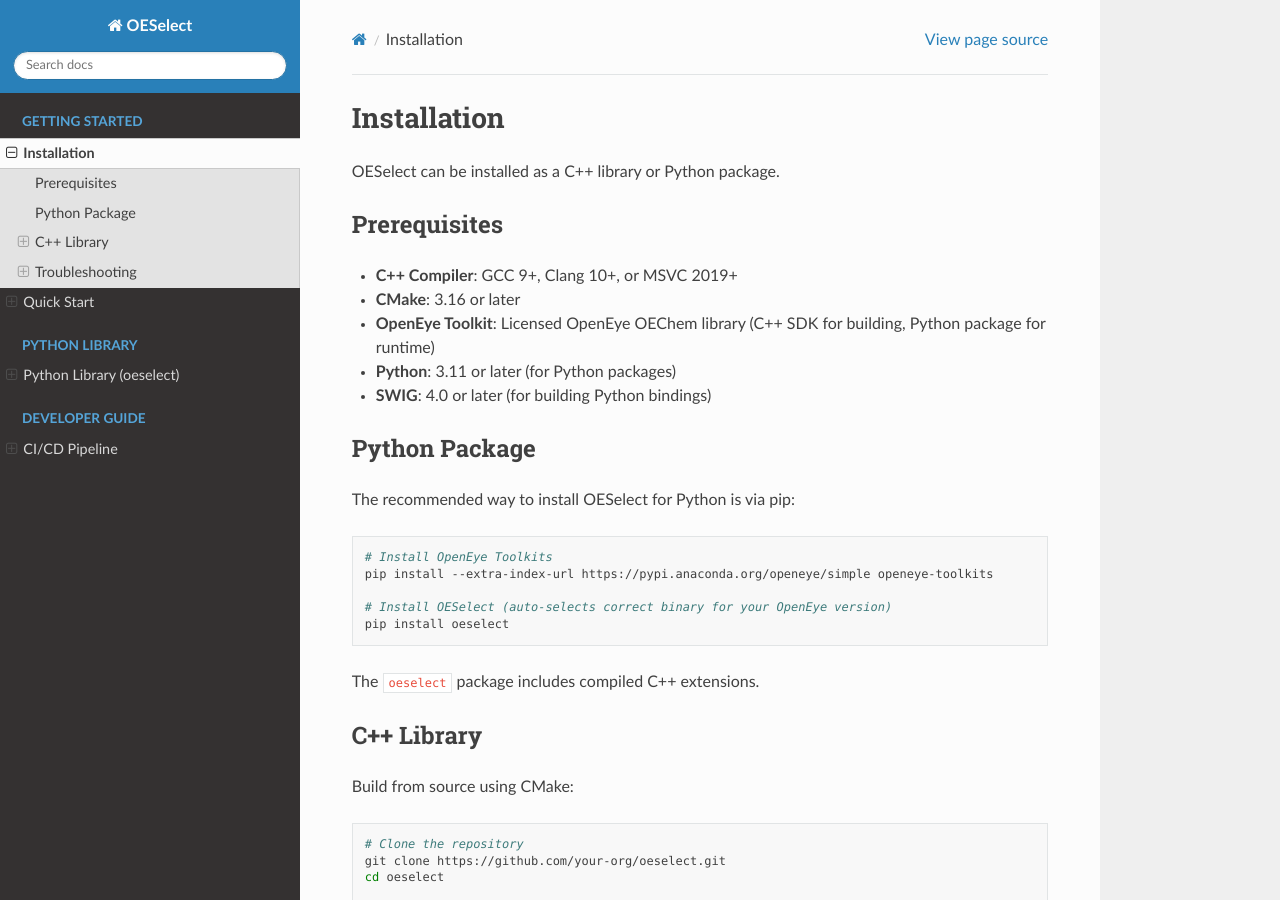
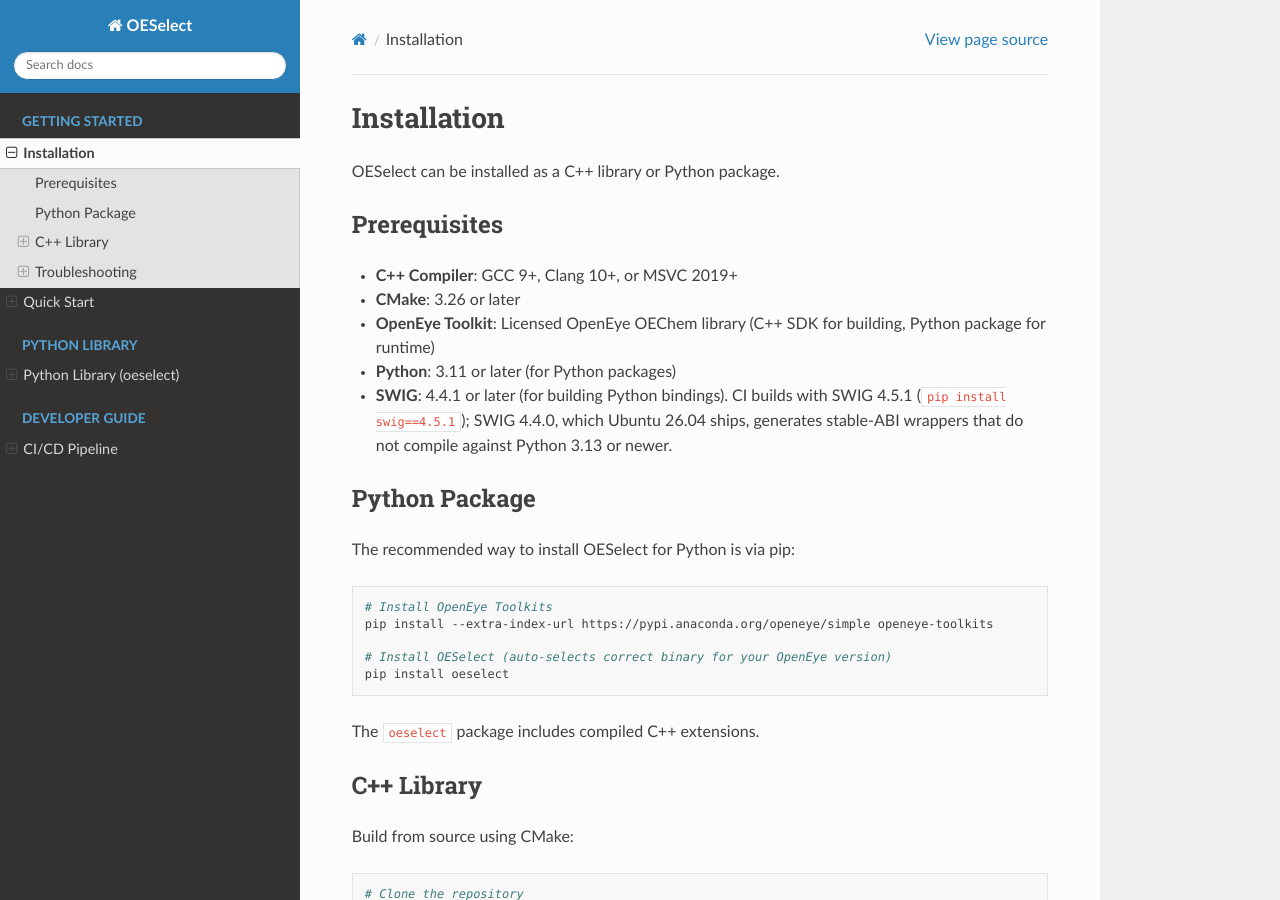
Before and after one commit to scott-arne/oeselect, a Sphinx documentation site: the page built from docs/getting-started/installation.rst, in a window 1280 px wide and 900 px high. Built offline with Sphinx 7.4.7 and the Read the Docs theme 3.1.0, drawn with Linux system fonts in a browser that asks for light colours; pages that are not in the unit, such as notebooks, are missing from menus.

Commit message:
fix: drop the untracked wrapper from vrzn.toml and update the install guide

```diff
--- a/docs/getting-started/installation.rst
+++ b/docs/getting-started/installation.rst
@@ -7,10 +7,12 @@
 -------------
 
 - **C++ Compiler**: GCC 9+, Clang 10+, or MSVC 2019+
-- **CMake**: 3.16 or later
+- **CMake**: 3.26 or later
 - **OpenEye Toolkit**: Licensed OpenEye OEChem library (C++ SDK for building, Python package for runtime)
 - **Python**: 3.11 or later (for Python packages)
-- **SWIG**: 4.0 or later (for building Python bindings)
+- **SWIG**: 4.4.1 or later (for building Python bindings). CI builds with SWIG 4.5.1
+  (``pip install swig==4.5.1``); SWIG 4.4.0, which Ubuntu 26.04 ships, generates
+  stable-ABI wrappers that do not compile against Python 3.13 or newer.
 
 Python Package
 --------------------
--- a/vrzn.toml
+++ b/vrzn.toml
@@ -8,10 +8,6 @@
 
 [[locations]]
 file = "python/oeselect/__init__.py"
-type = "python-dunder"
-
-[[locations]]
-file = "python/oeselect/oeselect.py"
 type = "python-dunder"
 
 [[locations]]
```
Also changed, not shown: README.md (+1 -1 lines).
